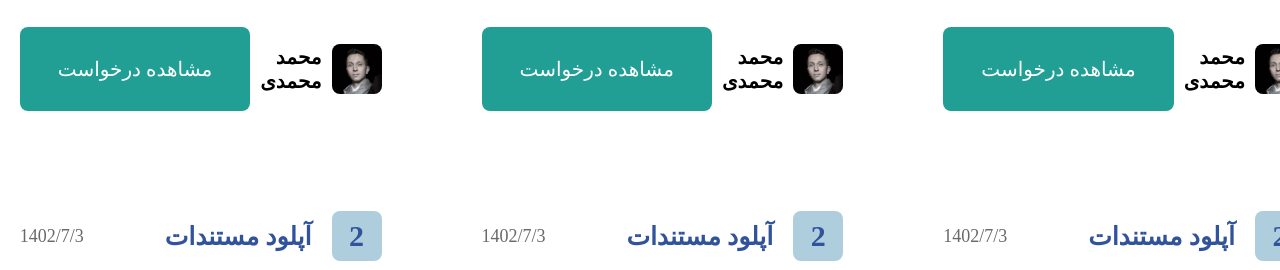
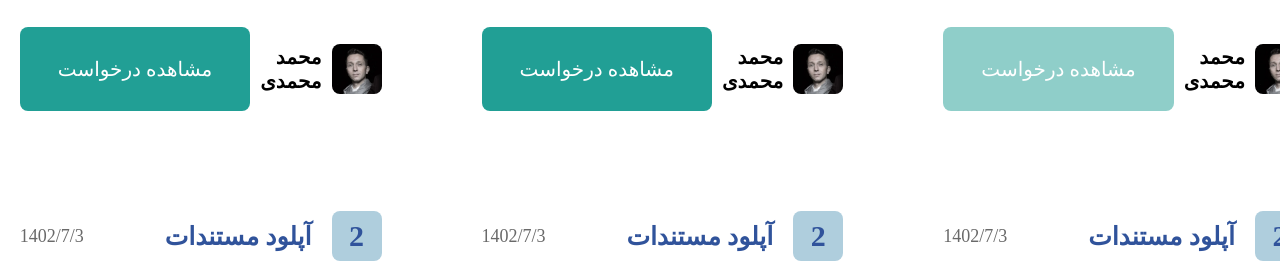
Before and after one commit to mehdias63/Task-payandore, a plain HTML site: page index.html in a window 1280 px wide. In both pictures the pointer is over the button 1013 px from the left and 387 px from the top of the page. Shown: the part 318-588 px from the top of the page. Drawn offline with Linux system fonts and the light colour scheme.

Commit message:
update btn

```diff
--- a/css/style.css
+++ b/css/style.css
@@ -93,6 +93,10 @@ h4 {
 	background-color: var(--color-primary);
 	color: white;
 	margin-right: auto;
+	transition: all 300ms linear;
+}
+.btn--primary:hover {
+	opacity: 0.5;
 }
 .wraper {
 	display: grid;
```
